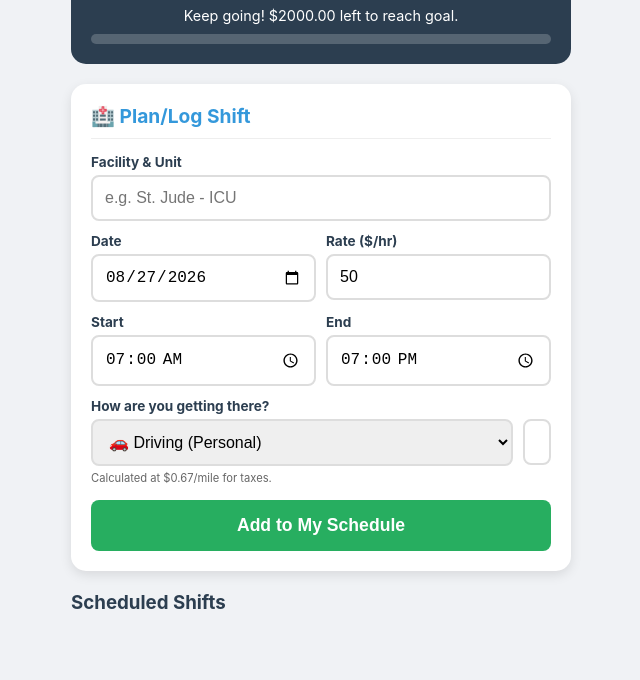
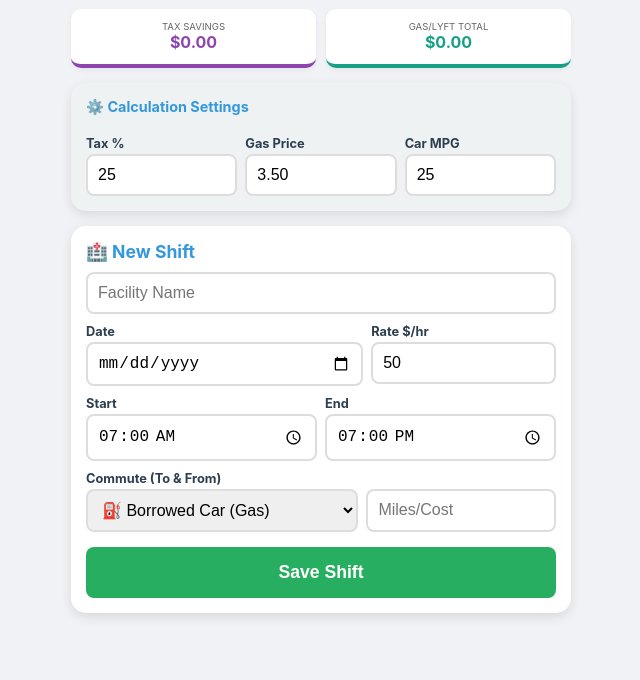
Before and after one commit to jisrafil/Shift-planner, a plain HTML site: page index.html in a window 1280 px wide. Shown: the part 120-800 px from the top of the page, without its empty margins (319-959 px from the left). Drawn offline with Linux system fonts and the light colour scheme.

Commit message:
Refactor index.html with new title and styles
Updated title and improved styling for various elements. Added new sections for tax savings and gas costs.

```diff
--- a/index.html
+++ b/index.html
@@ -3,94 +3,98 @@
 <head>
     <meta charset="UTF-8">
     <meta name="viewport" content="width=device-width, initial-scale=1.0">
-    <title>Nurse Financial Planner</title>
+    <title>Nurse Planner: Smart Edition</title>
     <style>
-        :root { --primary: #2c3e50; --accent: #3498db; --success: #27ae60; --warning: #f39c12; --danger: #e74c3c; }
-        body { font-family: -apple-system, sans-serif; padding: 15px; background: #f0f2f5; color: var(--primary); }
+        :root { --primary: #2c3e50; --accent: #3498db; --success: #27ae60; --warning: #f39c12; --danger: #e74c3c; --tax-color: #8e44ad; --gas-color: #16a085; }
+        body { font-family: -apple-system, sans-serif; padding: 10px; background: #f0f2f5; color: var(--primary); }
         .container { max-width: 500px; margin: auto; }
-        .card { background: white; padding: 20px; border-radius: 15px; box-shadow: 0 4px 12px rgba(0,0,0,0.1); margin-bottom: 20px; }
-        .goal-box { background: var(--primary); color: white; padding: 20px; border-radius: 15px; text-align: center; margin-bottom: 20px; }
-        h2 { margin: 0 0 15px 0; font-size: 1.2rem; color: var(--accent); border-bottom: 1px solid #eee; padding-bottom: 10px; }
-        label { display: block; font-weight: bold; margin: 12px 0 5px; font-size: 0.85rem; }
-        input, select { width: 100%; padding: 12px; border: 2px solid #ddd; border-radius: 8px; font-size: 16px; box-sizing: border-box; }
-        .btn { width: 100%; padding: 15px; border-radius: 8px; border: none; font-weight: bold; cursor: pointer; margin-top: 10px; }
-        .btn-save { background: var(--success); color: white; font-size: 1.1rem; }
-        .shift-card { background: white; padding: 15px; border-radius: 10px; margin-bottom: 10px; border-left: 8px solid var(--accent); box-shadow: 0 2px 4px rgba(0,0,0,0.05); }
-        .net-profit { color: var(--success); font-weight: bold; font-size: 1.2rem; }
-        .travel-cost { color: var(--danger); font-size: 0.8rem; }
-        .progress-container { background: rgba(255,255,255,0.2); height: 10px; border-radius: 5px; margin-top: 10px; overflow: hidden; }
-        .progress-bar { background: var(--success); height: 100%; width: 0%; transition: 0.5s; }
+        .card { background: white; padding: 15px; border-radius: 15px; box-shadow: 0 4px 12px rgba(0,0,0,0.1); margin-bottom: 15px; }
+
+        .main-total { background: var(--primary); color: white; padding: 20px; border-radius: 15px; text-align: center; margin-bottom: 15px; }
+        .summary-grid { display: grid; grid-template-columns: 1fr 1fr; gap: 10px; margin-bottom: 15px; }
+        .stat-card { background: white; padding: 12px; border-radius: 10px; text-align: center; box-shadow: 0 2px 5px rgba(0,0,0,0.05); border-bottom: 4px solid #ddd; }
+
+        h2 { margin: 0 0 10px 0; font-size: 1.1rem; color: var(--accent); }
+        label { display: block; font-weight: bold; margin: 10px 0 3px; font-size: 0.8rem; }
+        input, select { width: 100%; padding: 10px; border: 2px solid #ddd; border-radius: 8px; font-size: 16px; box-sizing: border-box; }
+
+        .btn-save { width: 100%; padding: 15px; border-radius: 8px; border: none; font-weight: bold; cursor: pointer; margin-top: 15px; background: var(--success); color: white; font-size: 1.1rem; }
+        .shift-card { background: white; padding: 12px; border-radius: 10px; margin-bottom: 10px; border-left: 6px solid var(--accent); box-shadow: 0 2px 4px rgba(0,0,0,0.05); position: relative; }
+        .tax-line { color: var(--tax-color); font-weight: bold; font-size: 0.8rem; border-top: 1px dashed #eee; margin-top: 8px; padding-top: 5px; }
     </style>
 </head>
 <body>
 
 <div class="container">
-    <!-- GOAL SECTION -->
-    <div class="goal-box">
-        <div style="font-size: 0.8rem; opacity: 0.8;">My Monthly Earnings Goal</div>
-        <input type="number" id="goalInput" value="2000" onchange="renderShifts()" style="background: transparent; color: white; border: 1px dashed rgba(255,255,255,0.5); text-align: center; font-size: 1.5rem; width: 150px; margin: 5px 0;">
-        <div id="goalRemaining" style="font-size: 0.9rem; margin-top: 5px;">Loading...</div>
-        <div class="progress-container"><div id="progressBar" class="progress-bar"></div></div>
+    <div class="main-total">
+        <div style="font-size: 0.7rem; text-transform: uppercase; opacity: 0.7;">Take-Home (After Tax & Gas)</div>
+        <div id="spendable" style="font-size: 2.2rem; font-weight: bold;">$0.00</div>
     </div>
 
-    <!-- NEW SHIFT ENTRY -->
-    <div class="card">
-        <h2>🏥 Plan/Log Shift</h2>
+    <div class="summary-grid">
+        <div class="stat-card" style="border-color: var(--tax-color);">
+            <div style="font-size: 0.6rem; color: #666;">TAX SAVINGS</div>
+            <div id="taxReserve" style="color: var(--tax-color); font-weight: bold;">$0.00</div>
+        </div>
+        <div class="stat-card" style="border-color: var(--gas-color);">
+            <div style="font-size: 0.6rem; color: #666;">GAS/LYFT TOTAL</div>
+            <div id="totalTravel" style="color: var(--gas-color); font-weight: bold;">$0.00</div>
+        </div>
+    </div>
 
-        <label>Facility & Unit</label>
-        <input type="text" id="facility" placeholder="e.g. St. Jude - ICU">
-
-        <div style="display: flex; gap: 10px;">
-            <div style="flex: 1;">
-                <label>Date</label>
-                <input type="date" id="shiftDate">
+    <!-- SETTINGS FOR CALCULATION -->
+    <div class="card" style="background: #eef2f3;">
+        <h2 style="font-size: 0.9rem;">⚙️ Calculation Settings</h2>
+        <div style="display: flex; gap: 8px;">
+            <div>
+                <label>Tax %</label>
+                <input type="number" id="taxRate" value="25" onchange="renderShifts()">
             </div>
-            <div style="flex: 1;">
-                <label>Rate ($/hr)</label>
-                <input type="number" id="rate" value="50">
+            <div>
+                <label>Gas Price</label>
+                <input type="number" id="gasPrice" value="3.50" step="0.01" onchange="renderShifts()">
+            </div>
+            <div>
+                <label>Car MPG</label>
+                <input type="number" id="mpg" value="25" onchange="renderShifts()">
             </div>
         </div>
+    </div>
 
-        <div style="display: flex; gap: 10px;">
-            <div style="flex: 1;">
-                <label>Start</label>
-                <input type="time" id="startTime" value="07:00">
-            </div>
-            <div style="flex: 1;">
-                <label>End</label>
-                <input type="time" id="endTime" value="19:00">
-            </div>
+    <!-- ENTRY FORM -->
+    <div class="card">
+        <h2>🏥 New Shift</h2>
+        <input type="text" id="facility" placeholder="Facility Name">
+
+        <div style="display: flex; gap: 8px;">
+            <div style="flex: 1.5;"><label>Date</label><input type="date" id="shiftDate"></div>
+            <div style="flex: 1;"><label>Rate $/hr</label><input type="number" id="rate" value="50"></div>
         </div>
 
-        <label>How are you getting there?</label>
-        <div style="display: flex; gap: 10px; align-items: center;">
-            <select id="travelType" onchange="toggleTravelInput()">
-                <option value="drive">🚗 Driving (Personal)</option>
-                <option value="lyft">🚕 Lyft / Uber</option>
-                <option value="none">🚶 No Cost</option>
+        <div style="display: flex; gap: 8px;">
+            <div style="flex: 1;"><label>Start</label><input type="time" id="startTime" value="07:00"></div>
+            <div style="flex: 1;"><label>End</label><input type="time" id="endTime" value="19:00"></div>
+        </div>
+
+        <label>Commute (To & From)</label>
+        <div style="display: flex; gap: 8px;">
+            <select id="travelType" style="flex: 1.2;">
+                <option value="gas">⛽ Borrowed Car (Gas)</option>
+                <option value="lyft">🚕 Lyft/Uber ($)</option>
+                <option value="drive">🚗 My Car (IRS .67)</option>
             </select>
-            <input type="number" id="travelVal" placeholder="Miles" style="flex: 0.8;">
+            <input type="number" id="travelVal" placeholder="Miles/Cost" style="flex: 0.8;">
         </div>
-        <p id="travelHelp" style="font-size: 0.7rem; color: #666; margin: 5px 0;">Calculated at $0.67/mile for taxes.</p>
 
-        <button class="btn btn-save" onclick="addShift()">Add to My Schedule</button>
+        <button class="btn-save" onclick="addShift()">Save Shift</button>
     </div>
 
     <div id="ledger"></div>
 </div>
 
 <script>
-    let shifts = JSON.parse(localStorage.getItem('nurse_planner_v3')) || [];
+    let shifts = JSON.parse(localStorage.getItem('nurse_smart_planner_v5')) || [];
     document.getElementById('shiftDate').valueAsDate = new Date();
-
-    function toggleTravelInput() {
-        const type = document.getElementById('travelType').value;
-        const input = document.getElementById('travelVal');
-        const help = document.getElementById('travelHelp');
-        if (type === 'drive') { input.placeholder = "Miles"; help.innerText = "Calculated at $0.67/mile for car wear/gas."; }
-        else if (type === 'lyft') { input.placeholder = "$ Cost"; help.innerText = "Enter the round-trip price of the Lyft."; }
-        else { input.style.display = 'none'; help.innerText = ""; }
-    }
 
     function addShift() {
         const facility = document.getElementById('facility').value;
@@ -101,69 +105,50 @@
         const start = document.getElementById('startTime').value;
         const end = document.getElementById('endTime').value;
 
-        if(!facility || !date) return alert("Please fill in Facility and Date");
+        if(!facility) return alert("Enter Facility Name");
 
+        // Time Math
         const sTime = new Date(`2000-01-01T${start}`);
         const eTime = new Date(`2000-01-01T${end}`);
         let hours = (eTime - sTime) / 1000 / 60 / 60;
         if (hours < 0) hours += 24;
 
+        // Travel Math
         let travelCost = 0;
-        if (travelType === 'drive') travelCost = travelVal * 0.67;
+        const currentGas = parseFloat(document.getElementById('gasPrice').value);
+        const currentMPG = parseFloat(document.getElementById('mpg').value);
+
+        if (travelType === 'gas') travelCost = (travelVal / currentMPG) * currentGas;
         else if (travelType === 'lyft') travelCost = travelVal;
+        else if (travelType === 'drive') travelCost = travelVal * 0.67;
 
         const shift = { id: Date.now(), facility, date, rate, hours, travelCost, travelType, travelVal };
         shifts.unshift(shift);
         saveAndRender();
+        document.getElementById('facility').value = "";
+    }
+
+    function deleteShift(id) {
+        if(confirm("Delete this shift?")) {
+            shifts = shifts.filter(s => s.id !== id);
+            saveAndRender();
+        }
     }
 
     function saveAndRender() {
-        localStorage.setItem('nurse_planner_v3', JSON.stringify(shifts));
+        localStorage.setItem('nurse_smart_planner_v5', JSON.stringify(shifts));
         renderShifts();
     }
 
     function renderShifts() {
         const ledger = document.getElementById('ledger');
-        const goalVal = parseFloat(document.getElementById('goalInput').value) || 1;
-        let totalNet = 0;
+        const taxRate = parseFloat(document.getElementById('taxRate').value) / 100;
 
-        ledger.innerHTML = '<h3>Scheduled Shifts</h3>';
+        let totalGross = 0;
+        let totalTravel = 0;
+        let totalTax = 0;
+
+        ledger.innerHTML = '<h3>Recent Shifts</h3>';
 
         shifts.forEach(s => {
-            const gross = s.hours * s.rate;
-            const net = gross - s.travelCost;
-            totalNet += net;
-
-            ledger.innerHTML += `
-                <div class="shift-card">
-                    <div style="display: flex; justify-content: space-between;">
-                        <div>
-                            <strong>${s.facility}</strong><br>
-                            <span style="font-size: 0.8rem; color: #666;">${s.date} (${s.hours} hours)</span>
-                        </div>
-                        <div style="text-align: right;">
-                            <div class="net-profit">$${net.toFixed(2)} <span style="font-size: 0.7rem; color: #888;">net</span></div>
-                            <div class="travel-cost">-$${s.travelCost.toFixed(2)} travel</div>
-                        </div>
-                    </div>
-                </div>
-            `;
-        });
-
-        // Update Goal UI
-        const remaining = goalVal - totalNet;
-        const percent = Math.min((totalNet / goalVal) * 100, 100);
-        document.getElementById('progressBar').style.width = percent + '%';
-
-        if (remaining > 0) {
-            document.getElementById('goalRemaining').innerText = `Keep going! $${remaining.toFixed(2)} left to reach goal.`;
-        } else {
-            document.getElementById('goalRemaining').innerText = `🎉 Goal Smashed! You are $${Math.abs(remaining).toFixed(2)} over!`;
-        }
-    }
-
-    renderShifts();
-</script>
-
-</body>
-</html>
+            const gross = s.hours
```
